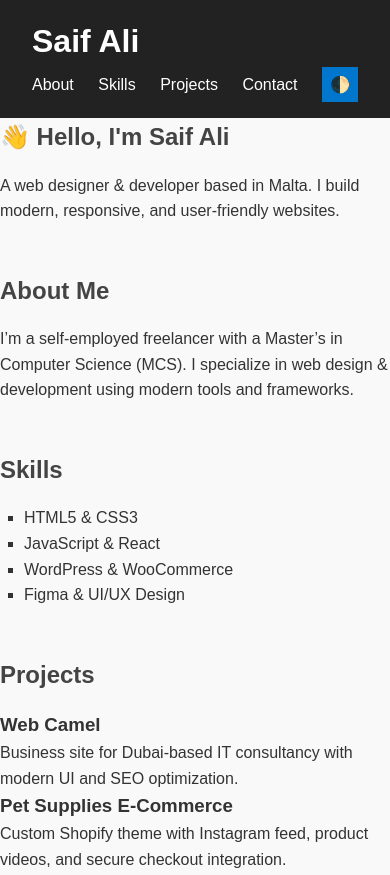
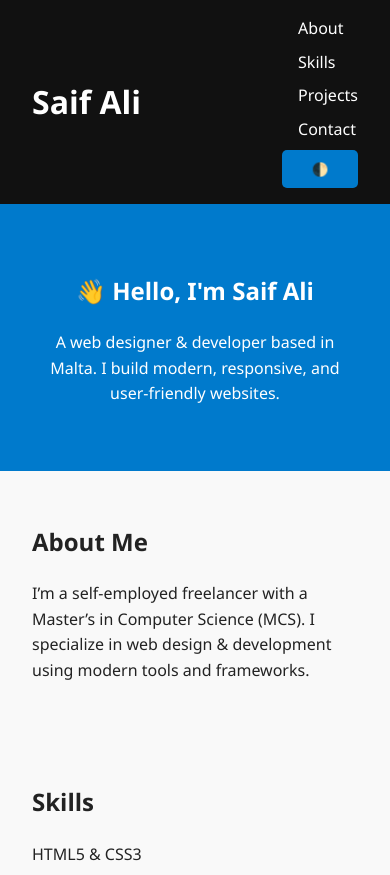
Before and after one commit to saifali1sk/portfolio-website, a plain HTML site: page index.html in a window 390 px wide. Shown: the top 875 px of the page. Drawn offline with Linux system fonts and the light colour scheme.

Commit message:
Update style.css

```diff
--- a/style.css
+++ b/style.css
@@ -1,126 +1,105 @@
-* {
-  margin: 0;
-  padding: 0;
-  box-sizing: border-box;
+:root {
+  --bg: #f9f9f9;
+  --text: #222;
+  --accent: #007acc;
+  --card-bg: #fff;
 }
 
 body {
-  font-family: Arial, sans-serif;
+  margin: 0;
+  font-family: 'Segoe UI', sans-serif;
+  background-color: var(--bg);
+  color: var(--text);
   line-height: 1.6;
-  background: #f9f9f9;
-  color: #333;
 }
 
-header {
-  background: #222;
+.navbar {
+  background: #111;
   color: white;
   padding: 1rem 2rem;
-  position: sticky;
-  top: 0;
-  z-index: 100;
-}
-
-nav {
   display: flex;
   justify-content: space-between;
   align-items: center;
 }
 
-nav h1 {
-  font-size: 1.5rem;
-}
-
-nav ul {
-  display: flex;
-  list-style: none;
-  gap: 1.5rem;
-}
-
-nav a {
+.navbar a {
   color: white;
+  margin-left: 1rem;
   text-decoration: none;
 }
 
-#menu-toggle {
-  display: none;
-  cursor: pointer;
+.hero {
+  background: var(--accent);
+  color: white;
+  padding: 3rem 2rem;
+  text-align: center;
 }
 
-main {
+.section {
   padding: 2rem;
+  max-width: 900px;
+  margin: auto;
 }
 
-section {
-  margin-bottom: 3rem;
+.skills {
+  display: grid;
+  grid-template-columns: repeat(auto-fit, minmax(180px, 1fr));
+  gap: 1rem;
+  padding: 0;
+  list-style: none;
 }
 
-h2 {
-  margin-bottom: 1rem;
-  color: #444;
+.projects {
+  display: flex;
+  flex-wrap: wrap;
+  gap: 1rem;
 }
 
-ul {
-  list-style-type: square;
-  padding-left: 1.5rem;
-}
-
-.project {
-  margin-bottom: 1rem;
+.project-card {
+  flex: 1 1 250px;
+  background: var(--card-bg);
   padding: 1rem;
-  background: white;
-  border: 1px solid #ddd;
   border-radius: 8px;
+  box-shadow: 0 2px 6px rgba(0,0,0,0.1);
 }
 
 form {
   display: flex;
   flex-direction: column;
-  gap: 1rem;
-  max-width: 500px;
+  gap: 0.5rem;
 }
 
-input, textarea, button {
+input, textarea {
   padding: 0.5rem;
-  font-size: 1rem;
+  border: 1px solid #ccc;
+  border-radius: 5px;
 }
 
 button {
-  background: #0077cc;
+  background: var(--accent);
   color: white;
   border: none;
+  padding: 0.7rem;
+  border-radius: 5px;
   cursor: pointer;
-}
-
-button:hover {
-  background: #005fa3;
 }
 
 footer {
   text-align: center;
   padding: 1rem;
-  background: #222;
-  color: white;
+  background: #eee;
   margin-top: 2rem;
 }
 
 /* Responsive */
-@media (max-width: 768px) {
-  nav ul {
-    display: none;
+@media (max-width: 600px) {
+  .navbar nav {
+    display: flex;
     flex-direction: column;
-    background: #333;
-    position: absolute;
-    top: 60px;
-    right: 20px;
-    width: 150px;
-    padding: 1rem;
+    gap: 0.5rem;
   }
 
-  nav ul.show {
-    display: flex;
-  }
-
-  #menu-toggle {
-    display: block;
+  .projects {
+    flex-direction: column;
   }
 }
```
